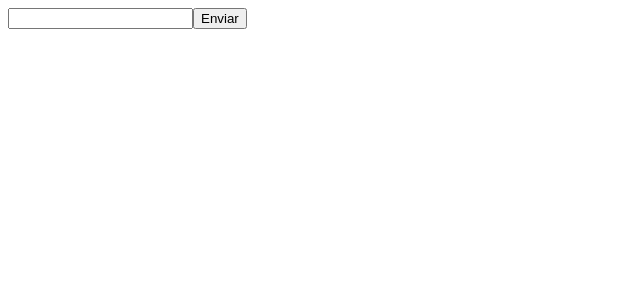
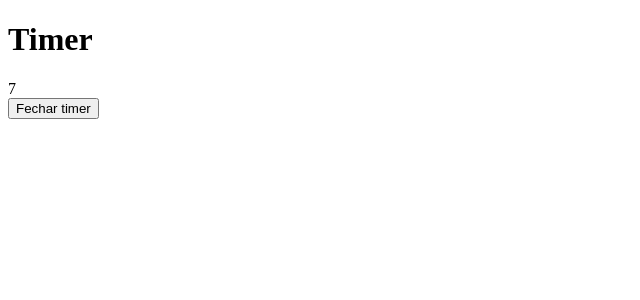
Before and after one commit to heroneto/curso-react-udemy, a React (Vite) app: page / in a window 1280 px wide. Shown: the top 300 px of the page, without its empty margins (0-640 px from the left). Built offline with nearby package versions, Linux system fonts and the light colour scheme.

Commit message:
add arquivos aula

```diff
--- a/src/App.jsx
+++ b/src/App.jsx
@@ -1,13 +1,19 @@
-import { Counter } from './components/Counter'
-import { ActionButtons } from './components/ActionButtons/ActionButtons'
-import CounterProvider from './contexts/CounterContext'
-import { Form } from './components/Form/Form'
+import { useState } from 'react'
+import { Timer } from './components/Timer/Timer'
 
 function App() {
 
+  const [showTimer, setShowTimer] = useState(true)
+
   return (
-    <Form />
-
+    // <Form />
+    // <GitUserList />
+    <>
+      {showTimer && (
+        <Timer />
+      )}
+      <button onClick={() => setShowTimer(false)} type='button'>Fechar timer</button>
+    </>
     // <CounterProvider>
     //   <Counter />
     //   <ActionButtons />
--- a/src/components/Counter/Counter.jsx
+++ b/src/components/Counter/Counter.jsx
@@ -1,7 +1,16 @@
+import { useEffect } from 'react'
 import { useCounter } from "../../contexts/CounterContext"
 
 export function Counter() {
   const { count } = useCounter()
+
+  useEffect(() => {
+
+    if (count == 10) {
+      alert("O limite do contador é 10")
+    }
+  }, [count])
+
   return (
     <h1>Total: {count}</h1>
   )
--- a/src/components/Form/Form.jsx
+++ b/src/components/Form/Form.jsx
@@ -1,4 +1,4 @@
-import { useRef, useState } from "react"
+import { useEffect, useRef, useState } from "react"
 
 export function Form() {
 
@@ -11,6 +11,8 @@ export function Form() {
 
   }
 
+
+
   return (
     <form onSubmit={handleSubmit}>
       <input type="text" ref={userInputRef} />
--- /dev/null
+++ b/src/components/Timer/Timer.jsx
@@ -0,0 +1,31 @@
+import { useEffect, useState } from "react"
+
+
+export function Timer() {
+  const [time, setTime] = useState(0)
+
+  useEffect(() => {
+    console.log("Iniciando o nosso timer")
+    const timer = setInterval(() => {
+      setTime(value => value + 1)
+    }, 1000) // 1s
+
+
+    return () => {
+      console.log("Finalizando o nosso Timer")
+      clearInterval(timer)
+    }
+  }, [])
+
+
+
+  return (
+    <div>
+      <h1>
+        Timer
+      </h1>
+
+      <span>{time}</span>
+    </div>
+  )
+}
```
Also changed, not shown: src/components/GitUserList/GitUserList.jsx (added, +39 -0 lines).
